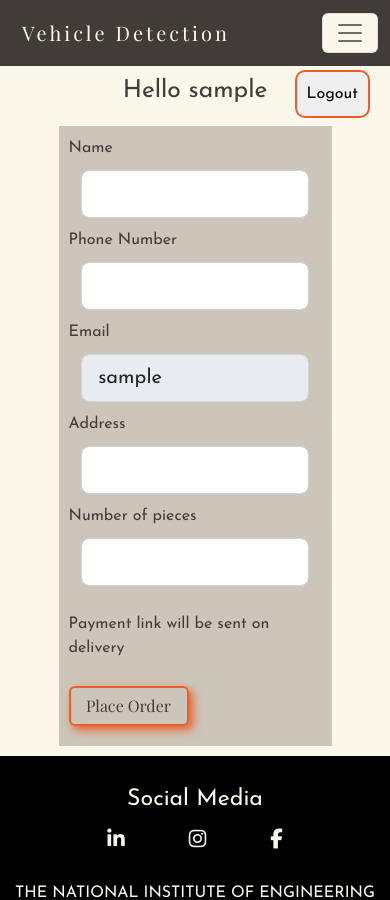
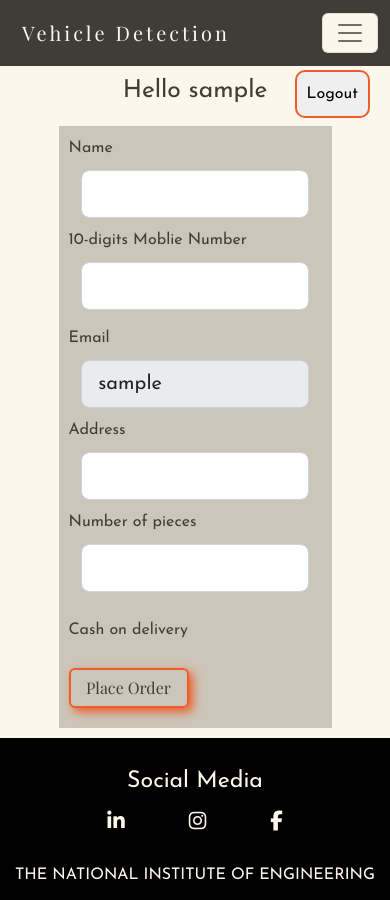
Before and after one commit to narayani2327/vehicle-website, a Flask app: page /orderform in a window 390 px wide. Shown: the top 900 px of the page. Run offline with Flask 2, Linux system fonts and the light colour scheme; the visitor is signed in with stand-in values (Sample User, id 1); some libraries are stand-ins or nearby versions.

Commit message:
pattern for phone number

```diff
--- a/forms.py
+++ b/forms.py
@@ -2,7 +2,7 @@ from flask_wtf import FlaskForm
 import email_validator
 from wtforms import validators
 from wtforms.fields import StringField,PasswordField,SubmitField,BooleanField,EmailField,IntegerField
-from wtforms.validators import DataRequired,Length,EqualTo,Email
+from wtforms.validators import DataRequired,Length,EqualTo,Email,Regexp
 
 class RegistrationForm(FlaskForm):
     # username=StringField('Username',validators=[DataRequired(),Length(min=2,max=20)])
@@ -20,7 +20,7 @@ class LoginForm(FlaskForm):
 
 class OrderForm(FlaskForm):
     name=StringField('Name',validators=[DataRequired()])
-    phoneNumber=StringField('Phone Number', validators=[DataRequired()])
+    phoneNumber=StringField('10-digits Moblie Number', validators=[DataRequired(),Length(min=10,max=10)])
     email=StringField('Email',validators=[DataRequired(),Email()])
     address=StringField('Address',validators=[DataRequired()])
     number=IntegerField('Number of pieces',validators=[DataRequired()])
--- a/templates/home.html
+++ b/templates/home.html
@@ -2,7 +2,7 @@
 {% block content %}
     <div class="backgd">
         <div class="title">Vehicle Detection System</div>
-        <p>Lorem ipsum, dolor sit amet consectetur adipisicing elit. Repellat, excepturi!</p>
+        <p>Find your vehicle in parking lot in jiffy!!</p>
     </div>
     <div class="about">
         <h3>About</h3>
--- a/templates/orderForm.html
+++ b/templates/orderForm.html
@@ -12,24 +12,24 @@
                 </div>
                 <div class='form-group'>
                     {{form.phoneNumber.label(class='form-control-label')}}
-                    {{form.phoneNumber(class='form-control form-control-lg')}}
+                    {{form.phoneNumber(class='form-control form-control-lg',id="phone",oninput="validNumber()")}}
                 </div>
+                <p class="phone"></p>
                 <div class="form-group">
                     {{form.email.label(class="form-control-label")}}
                     {{form.email(class='form-control form-control-lg', value=user, disabled=true)}}
-
                 </div>
                 <div class='form-group'>
                     {{form.address.label(class='form-control-label')}}
                     {{form.address(class='form-control form-control-lg')}}
                 </div>
                 <div class='form-group'>
-                    {{form.number.label(class='form-control-label', for='number')}}
+                    {{form.number.label(class='form-control-label', for='number',min='0')}}
                     {{form.number(class='form-control form-control-lg', id="number", oninput="cost()")}}
                 </div>
             </fieldset>
             <p class="cost"></p>
-            <p>Payment link will be sent on delivery</p>
+            <p>Cash on delivery</p>
             <div>
                 {{ form.submit(class='btn btn-outline-info') }}
             </div>
@@ -38,9 +38,16 @@
     <script>
         function cost() {
             var x = document.getElementById("number").value;
-            x=x*200
+            x=x*750
             document.querySelector(".cost").innerHTML = "Total cost in rupees: " + x;
         }
+        function validNumber(){
+            var x = document.getElementById("phone").value;
+            const phonePattern=/^[6-9]\d{9}$/gi
+            if(phonePattern.test(x))
+                document.querySelector(".phone").innerHTML = "Valid Mobile Number";
+            else
+                document.querySelector(".phone").innerHTML = "Invalid Mobile Number";
+        }
         </script>
-
 {% endblock content %}
```
Also changed, not shown: 1 other file.
